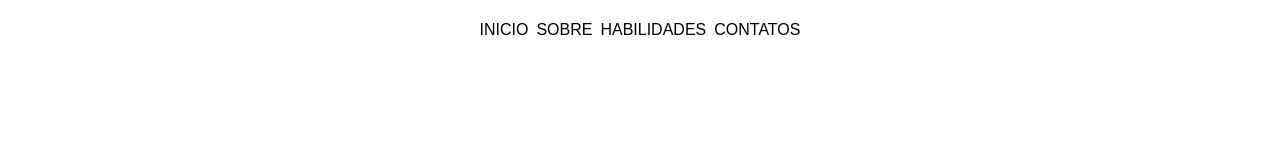
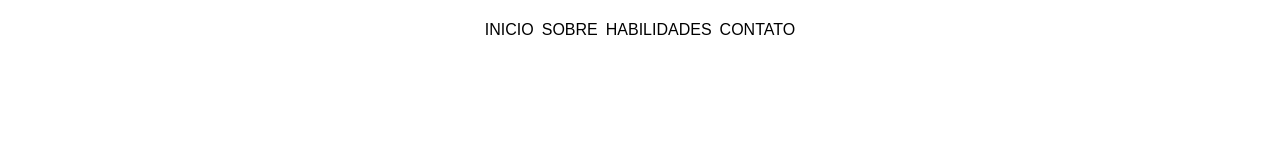
Before and after one commit to Everton-sys-byte/projeto_portfolio_vuejs, a Vue app: page / in a window 1280 px wide. Shown: the top 160 px of the page. Built offline with nearby package versions, Linux system fonts and the light colour scheme.

Commit message:
Versão 0.1.7
Leves alterações

```diff
--- a/src/components/NavBar.vue
+++ b/src/components/NavBar.vue
@@ -19,7 +19,7 @@ let listItems = ref([
   { name: "inicio" },
   { name: "sobre" },
   { name: "habilidades" },
-  { name: "contatos" },
+  { name: "contato" },
 ]);
 
 const addClass = () => {
```
